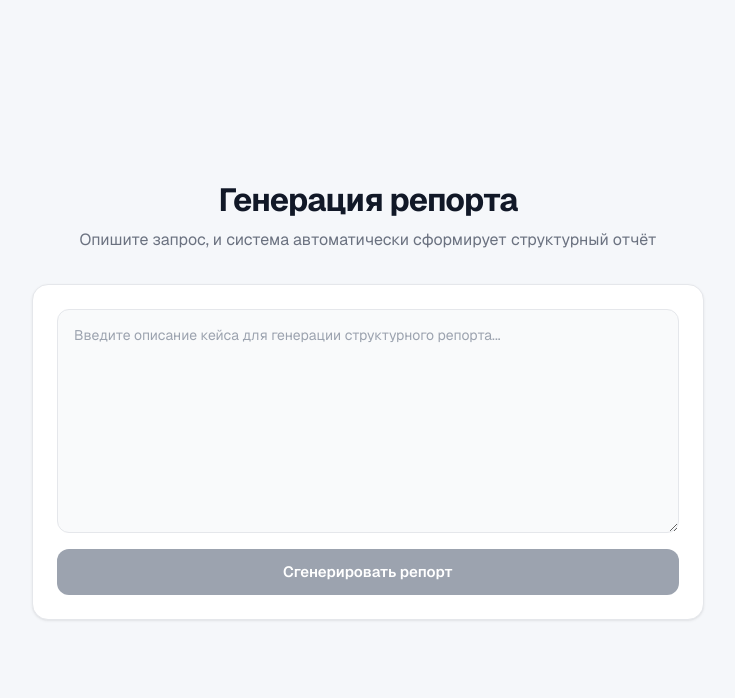
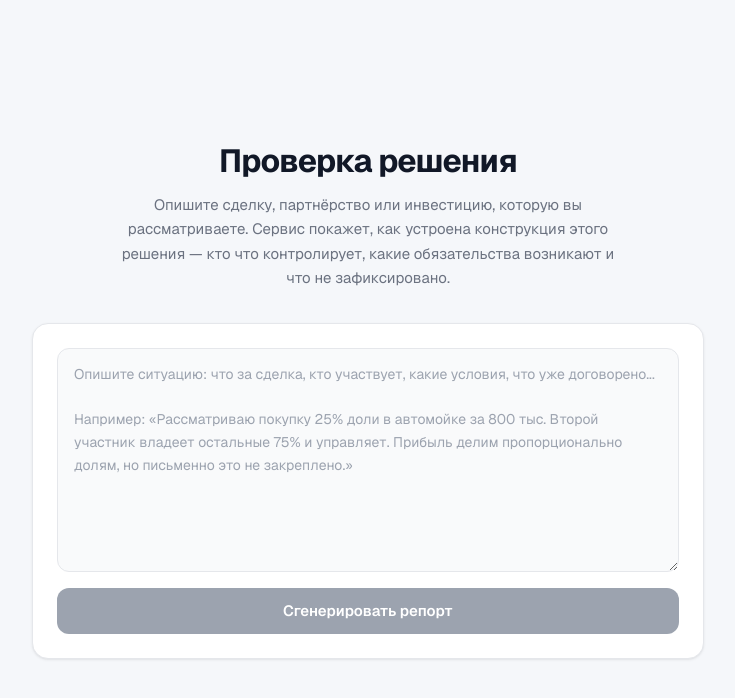
Before and after one commit to dan-rusakov/institute-report, a Next.js app: page / in a window 1280 px wide. Shown: the top 698 px of the page, without its empty margins (272-1007 px from the left). Built offline with nearby package versions, Linux system fonts and the light colour scheme.

Commit message:
add user request validation

```diff
--- a/src/app/api/context/route.ts
+++ b/src/app/api/context/route.ts
@@ -6,8 +6,10 @@ import {
   CATEGORIES,
   QuestionGeneratorResponseSchema,
   TopicExtractionResponseSchema,
+  InputValidationResponseSchema,
   type QuestionGeneratorResponse,
   type TopicExtractionResponse,
+  type InputValidationResponse,
   type SessionState,
   type Category,
   getCurrentCategoryDimensions,
@@ -15,6 +17,7 @@ import {
 
 const questionGeneratorJsonSchema = zodToJsonSchema(QuestionGeneratorResponseSchema);
 const topicExtractionJsonSchema = zodToJsonSchema(TopicExtractionResponseSchema);
+const inputValidationJsonSchema = zodToJsonSchema(InputValidationResponseSchema);
 
 function buildEnrichedDescription(state: SessionState): string {
   const parts: string[] = [state.originalDescription];
@@ -49,6 +52,28 @@ export async function POST(request: Request) {
       if (!description) {
         return NextResponse.json({ error: "description is required" }, { status: 400 });
       }
+
+      const validationResult = await client.prompts.execute<InputValidationResponse>(
+        'prm_eBnpKGzSLio0',
+        {
+          provider: 'openai',
+          model: 'gpt-4.1-mini',
+          tag: env.PROMPT_VERSION_TAG,
+          variables: { user_input: description },
+          responseSchema: inputValidationJsonSchema,
+        },
+      );
+
+      const validation = InputValidationResponseSchema.parse(validationResult.object);
+
+      if (validation.classification !== 'decision') {
+        return NextResponse.json({
+          status: 'validation_failed',
+          classification: validation.classification,
+          message: validation.message,
+        });
+      }
+
       state = {
         originalDescription: description,
         categoryIndex: 0,
--- a/src/app/api/report/route.ts
+++ b/src/app/api/report/route.ts
@@ -29,7 +29,7 @@ const reportJsonSchema = zodToJsonSchema(reportResponseSchema);
 const reflectionQuestionsJsonSchema = zodToJsonSchema(ReflectionQuestionsSchema);
 
 export async function POST(request: Request) {
-  const client = new SynovaCloudSdk(env.SYNOVA_SECRET);
+  const client = new SynovaCloudSdk(env.SYNOVA_SECRET, { timeout: 120_000, retry: { maxRetries: 1 } });
   const body = (await request.json()) as { enrichedDescription: string };
 
   const enrichedDescription = body.enrichedDescription?.trim();
--- a/src/app/page.tsx
+++ b/src/app/page.tsx
@@ -83,7 +83,13 @@ export default function HomePage() {
 
       const data = (await res.json()) as
         | { status: 'questions'; categoryLabel: Category; questions: string[]; sessionState: SessionState }
-        | { status: 'ready'; enrichedDescription: string };
+        | { status: 'ready'; enrichedDescription: string }
+        | { status: 'validation_failed'; classification: string; message: string };
+
+      if (data.status === 'validation_failed') {
+        setError(data.message);
+        return;
+      }
 
       if (data.status === 'questions') {
         setContext({ categoryLabel: data.categoryLabel, questions: data.questions, sessionState: data.sessionState });
@@ -216,23 +222,25 @@ export default function HomePage() {
   return (
     <main className="min-h-screen bg-(--bg-page) flex flex-col items-center justify-center px-4 py-12">
       <div className="w-full max-w-2xl flex flex-col gap-8">
-        <div className="flex flex-col items-center text-center gap-2">
+        <div className="flex flex-col items-center text-center gap-3">
           <h1 className="text-[32px] font-bold text-(--text-primary) tracking-tight leading-tight">
-            Генерация репорта
+            Проверка решения
           </h1>
-          <p className="text-[16px] text-(--text-secondary)">
-            Опишите запрос, и система автоматически сформирует структурный отчёт
+          <p className="text-[15px] text-(--text-secondary) max-w-lg leading-relaxed">
+            Опишите сделку, партнёрство или инвестицию, которую вы рассматриваете. Сервис покажет, как устроена конструкция этого решения — кто что контролирует, какие обязательства возникают и что не зафиксировано.
           </p>
         </div>
 
         <div className="bg-(--bg-card) rounded-2xl border border-(--border) shadow-(--shadow-card) p-6 flex flex-col gap-4">
           <textarea
             className="w-full min-h-56 resize-y rounded-xl border border-(--border) bg-(--bg-input) px-4 py-3.5 text-sm text-(--text-primary) placeholder-(--text-muted) leading-relaxed outline-none transition-all duration-150 focus:border-(--border-focus) focus:ring-3 focus:ring-(--accent)/10 disabled:opacity-50 disabled:cursor-not-allowed"
-            placeholder="Введите описание кейса для генерации структурного репорта..."
+            placeholder={"Опишите ситуацию: что за сделка, кто участвует, какие условия, что уже договорено...\n\nНапример: «Рассматриваю покупку 25% доли в автомойке за 800 тыс. Второй участник владеет остальные 75% и управляет. Прибыль делим пропорционально долям, но письменно это не закреплено.»"}
             value={description}
             onChange={(e) => setDescription(e.target.value)}
             disabled={loading}
           />
+
+
 
           {error && (
             <div className="flex items-center gap-2 px-3.5 py-2.5 rounded-lg bg-red-50 border border-red-200 text-[13px] text-(--error)">
--- a/src/app/types/contextSchema.ts
+++ b/src/app/types/contextSchema.ts
@@ -53,3 +53,14 @@ export interface SessionState {
   currentQuestions: string[];
   log: CategoryLogEntry[];
 }
+
+export const InputValidationResponseSchema = z.object({
+  classification: z
+    .enum(["decision", "question", "irrelevant"])
+    .describe("Тип ввода: decision — описание сделки/решения, question — вопрос ожидающий совета, irrelevant — не по теме."),
+  message: z
+    .string()
+    .describe("Человекопонятное сообщение на русском языке. Пустая строка если classification = decision."),
+});
+
+export type InputValidationResponse = z.infer<typeof InputValidationResponseSchema>;
```
